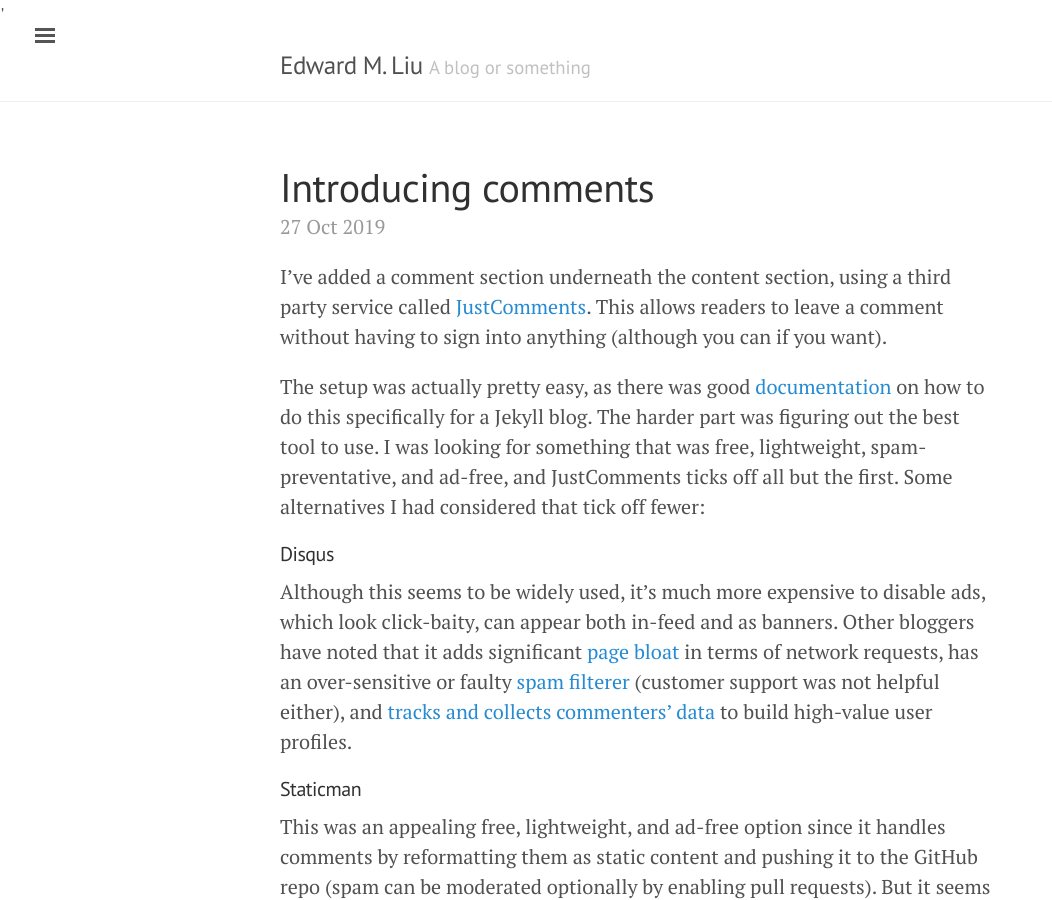
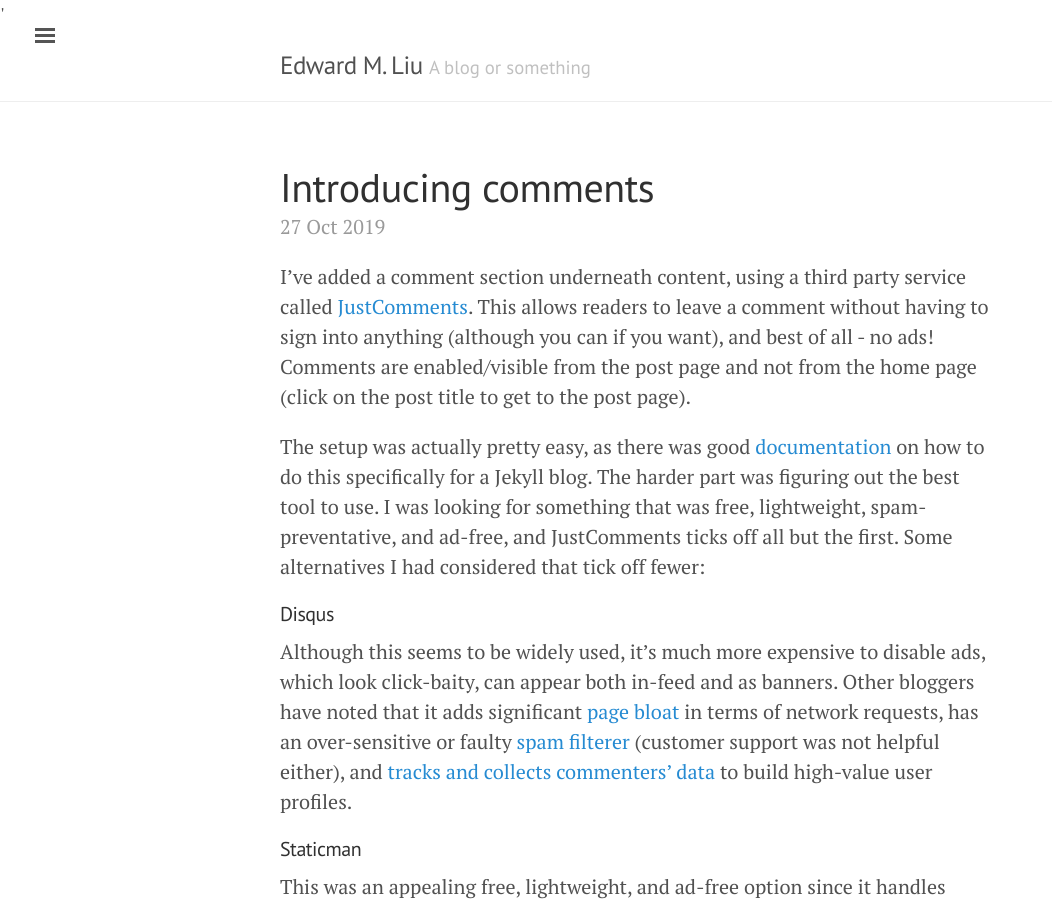
Before and after one commit to eml2170/eml2170.github.io, a Jekyll site: the page built from _posts/2019-10-27-comments.md, in a window 1280 px wide and 900 px high. Shown: the whole window, without its empty margins (0-1052 px from the left). Built offline with Jekyll 4.4.1, drawn with Linux system fonts in a browser that asks for light colours.

Commit message:
clarification

```diff
--- a/_posts/2019-10-27-comments.md
+++ b/_posts/2019-10-27-comments.md
@@ -3,7 +3,7 @@ layout: post
 title: Introducing comments
 ---
 
-I've added a comment section underneath the content section, using a third party service called [JustComments](https://just-comments.com). This allows readers to leave a comment without having to sign into anything (although you can if you want).
+I've added a comment section underneath content, using a third party service called [JustComments](https://just-comments.com). This allows readers to leave a comment without having to sign into anything (although you can if you want), and best of all - no ads! Comments are enabled/visible from the post page and not from the home page (click on the post title to get to the post page).
 
 The setup was actually pretty easy, as there was good [documentation](https://60devs.com/adding-comments-to-your-jekyll-blog.html) on how to do this specifically for a Jekyll blog. The harder part was figuring out the best tool to use. I was looking for something that was free, lightweight, spam-preventative, and ad-free, and JustComments ticks off all but the first. Some alternatives I had considered that tick off fewer:
 
```
